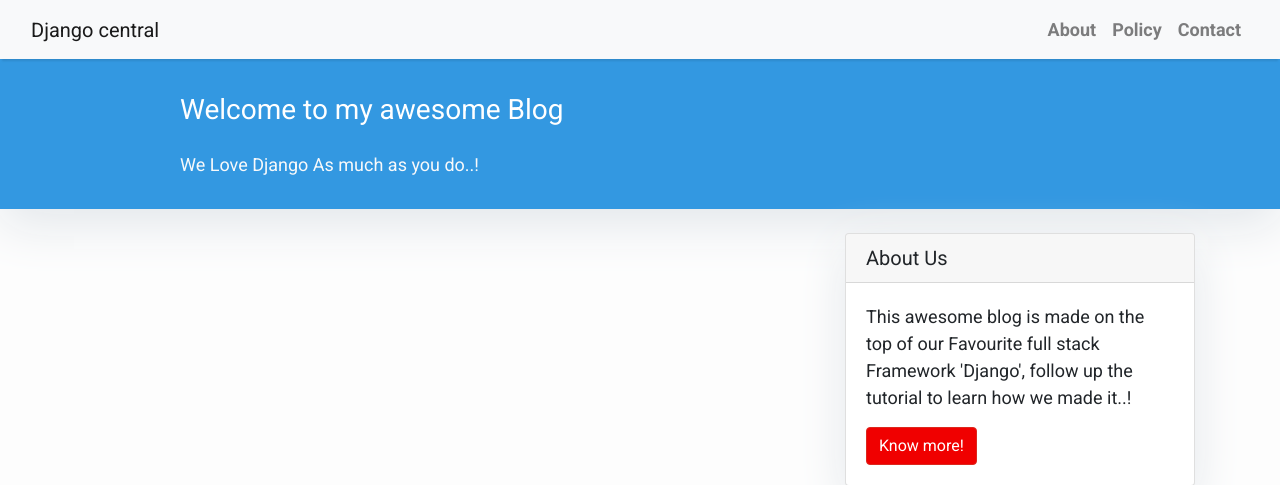
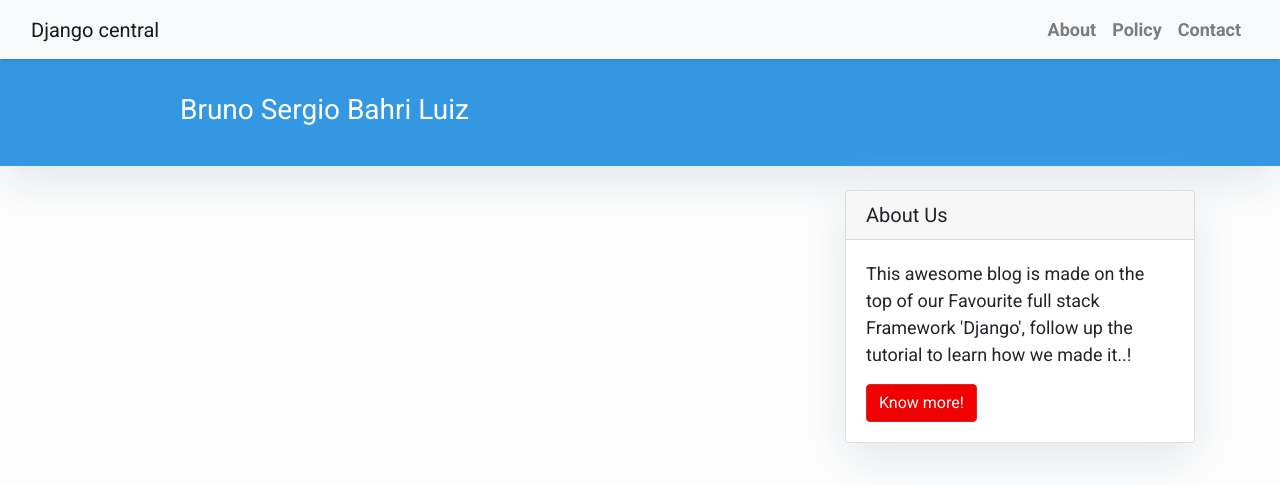
Before and after one commit to brunobahri/MySite, a Django app: page /home/ in a window 1280 px wide. Shown: the top 485 px of the page. Run offline with Django 5.2, Linux system fonts and the light colour scheme; data that the repository does not hold is empty; some libraries are stand-ins or nearby versions.

Commit message:
feat: implementing templates

```diff
--- a/blog/admin.py
+++ b/blog/admin.py
@@ -11,4 +11,4 @@ class PostAdmin(admin.ModelAdmin):
     prepopulated_fields = {'slug': ('title',)}
 
 
-admin.site.register(Post)
+admin.site.register(Post, PostAdmin)
--- a/templates/index.html
+++ b/templates/index.html
@@ -22,8 +22,8 @@
         <div class="row">
             <div class=" col-md-8 col-md-10 mx-auto">
                 <div class="site-heading">
-                    <h3 class=" site-heading my-4 mt-3 text-white"> Welcome to my awesome Blog </h3>
-                    <p class="text-light">We Love Django As much as you do..! &nbsp
+                    <h3 class=" site-heading my-4 mt-3 text-white"> Bruno Sergio Bahri Luiz </h3>
+                    <p class="text-light">
                     </p>
                 </div>
             </div>
```
